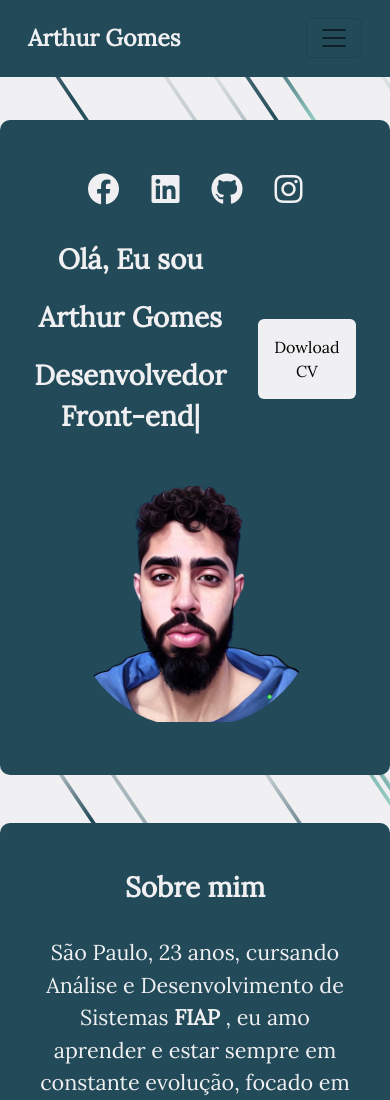
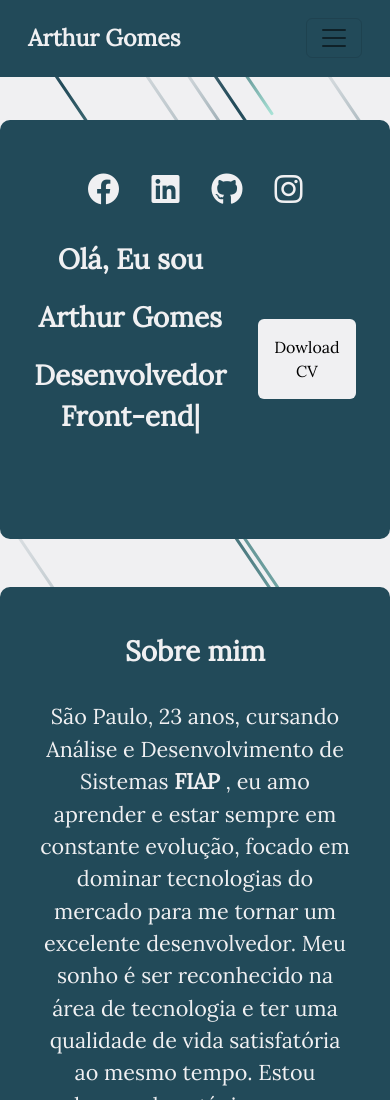
Before and after one commit to Arttutu/Boostrap-Sass-Meu-Site, a website: page index.html in a window 390 px wide. Shown: the top 1100 px of the page. Drawn offline with nearby package versions, Linux system fonts and the light colour scheme; some icons are missing.

Commit message:
refatorando

```diff
--- a/scss/sections/_banner.scss
+++ b/scss/sections/_banner.scss
@@ -33,6 +33,7 @@
       }
       .col-sm-5 {
         .container {
+          background-color: custom.$primary;
           clip-path: circle(50% at 50% 50%);
         }
       }
@@ -47,16 +48,6 @@
     .container {
       .row {
         margin: 5px;
-        display: flex;
-        text-align: center;
-        justify-content: center;
-        align-items: center;
-        .col-sm {
-          display: flex;
-          flex-direction: row;
-          justify-content: center;
-          gap: 2rem;
-        }
       }
     }
   }
@@ -67,10 +58,11 @@
   .banner {
     padding-top: 120px;
     margin: 0;
+
     .container {
       .row {
         display: flex;
-        flex-direction: row-reverse;
+        flex-direction: column;
         gap: 2rem;
         text-align: center;
         justify-content: center;
@@ -87,6 +79,13 @@
           justify-content: center;
           gap: 2rem;
         }
+        .col-sm-5 {
+          .container {
+            img {
+              display: none;
+            }
+          }
+        }
       }
     }
   }
```
Also changed, not shown: scss/style.css, 1 other file.
